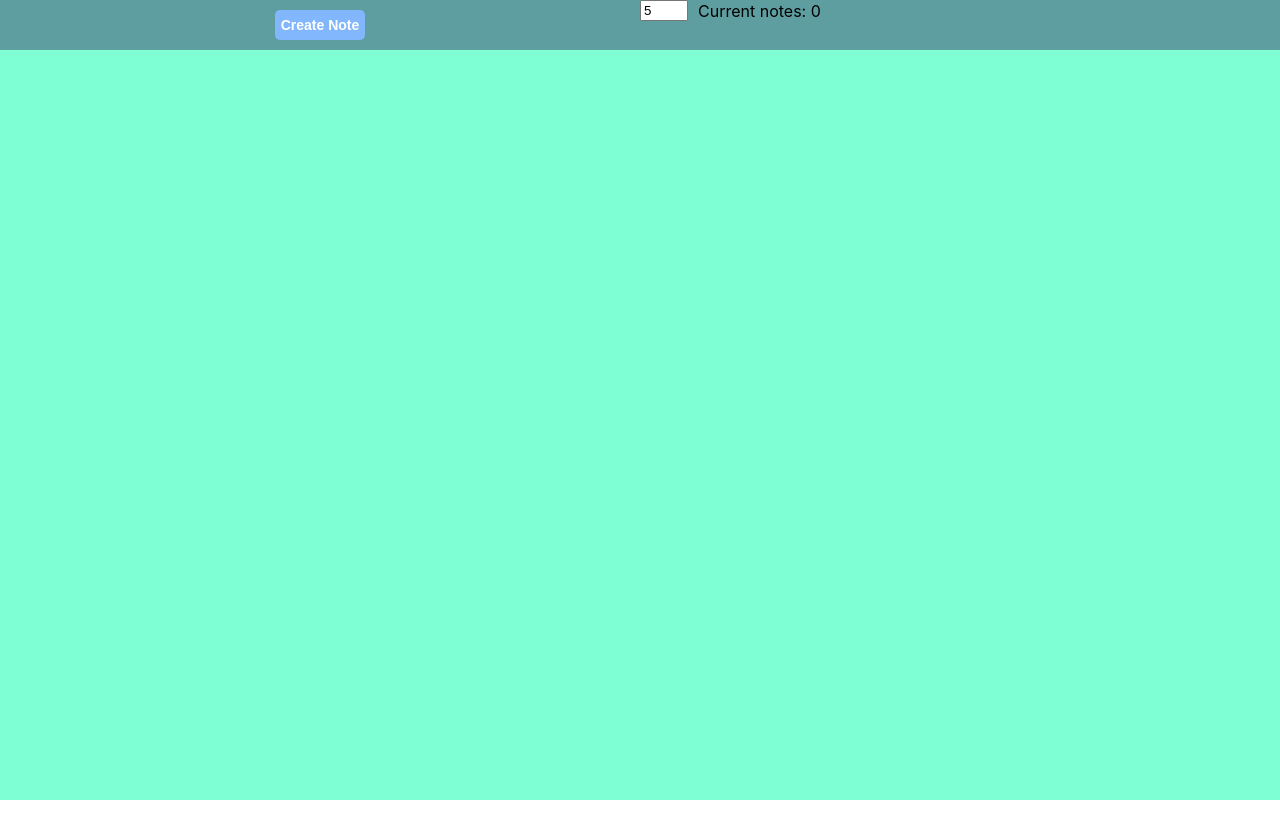
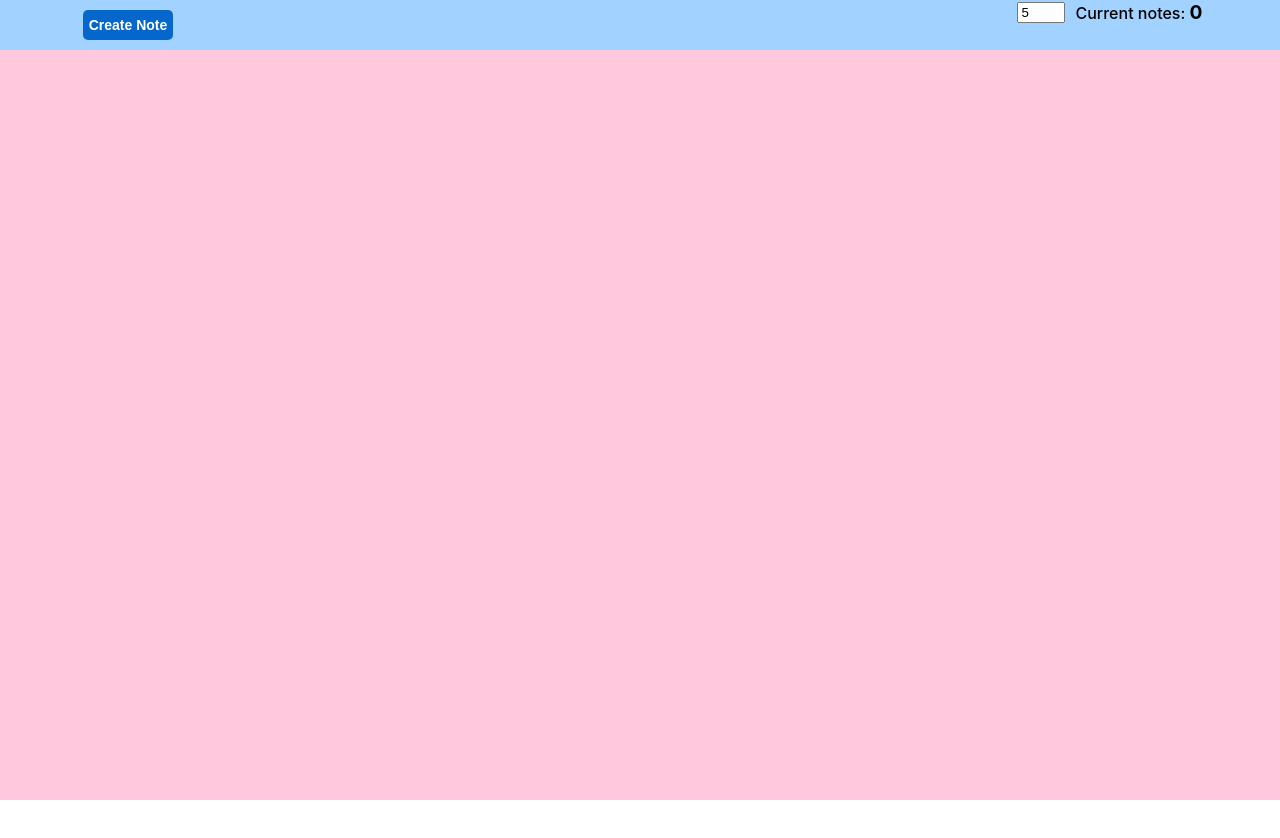
Before and after one commit to KrystianDud/dragnotes, a React (Create React App) app: page / in a window 1280 px wide. Shown: the top 838 px of the page. Built offline with nearby package versions, Linux system fonts and the light colour scheme.

Commit message:
introduce the colour palette to the project

```diff
--- a/src/App.css
+++ b/src/App.css
@@ -18,36 +18,44 @@ body,
   height: 100%;
   width: 100%;
 
-  background-color: aquamarine;
+  background-color: #ffc8dd;
 }
 
 .nav {
   width: 100%;
   height: 50px;
-  background-color: cadetblue;
+  background-color: #a2d2ff;
 
   display: flex;
   flex-direction: row;
+  justify-content: space-between;
 }
 
 .navElement {
-  width: 50%;
+  width: 20%;
   height: 100%;
 }
 
 .noteCounter {
   display: flex;
   flex-direction: row;
-  justify-content: flex-end;
+  justify-content: center;
   align-items: center;
 
-  max-width: fit-content;
+  width: 300px;
   max-height: fit-content;
+  margin-inline: 20px;
 }
 
 .noteCounter p {
   margin: 0;
   max-height: fit-content;
+  font-weight: 500;
+}
+
+.noteCounterNumber {
+  font-size: larger;
+  font-weight: 700;
 }
 
 .noteCounter input {
@@ -67,7 +75,7 @@ body,
   border-radius: 5px;
   border: none;
   color: white;
-  background-color: rgb(130, 183, 253);
+  background-color: #0567cb;
 
   cursor: pointer;
   transition: 0.5s;
@@ -118,7 +126,7 @@ body,
   justify-content: space-between;
   align-items: center;
 
-  background-color: #a5f9fc4f;
+  background-color: #cdb4db;
   border-radius: 15px 15px 0 0;
   padding-bottom: 5px;
 }
```
